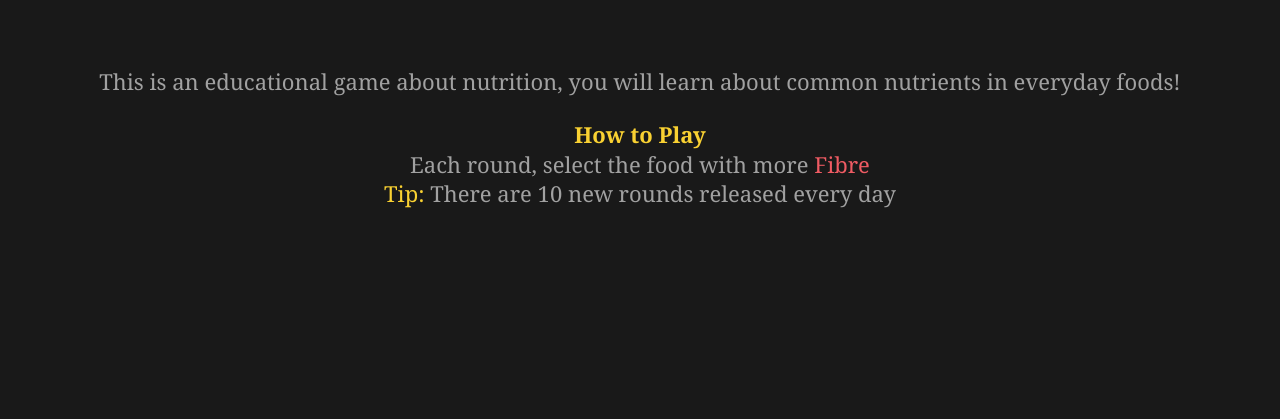
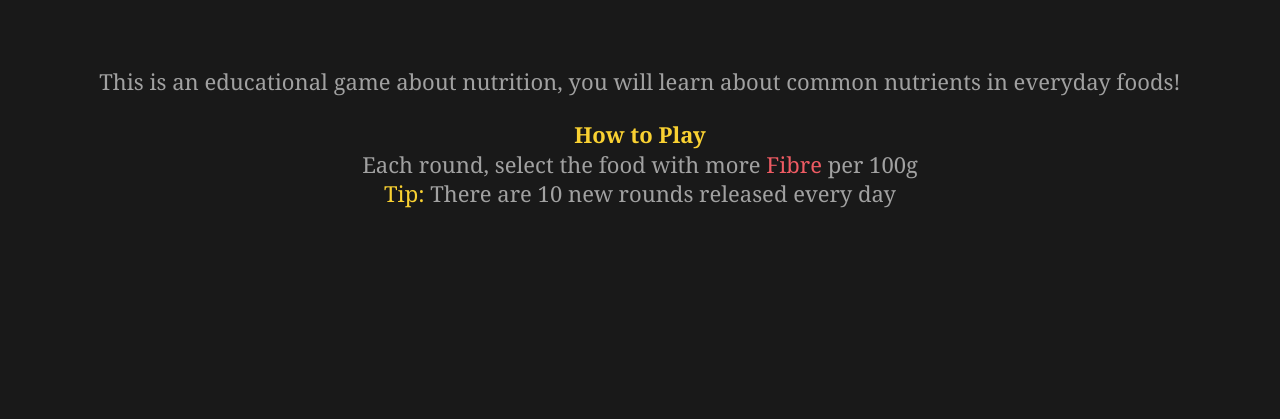
Before and after one commit to ChantelleKerr/cits3403-group-project, a Flask app: page / in a window 1280 px wide. Shown: the part 154-573 px from the top of the page. Run offline with Flask 2, Linux system fonts and the light colour scheme; some libraries are stand-ins or nearby versions.

Commit message:
Added per 100g to homepage

```diff
--- a/app/templates/home.html
+++ b/app/templates/home.html
@@ -13,7 +13,7 @@
     <span>This is an educational game about nutrition, you will learn about common nutrients in everyday foods!</span><br>
     <span><strong>How to Play</strong></span>
 
-    <span>Each round, select the food with more <span class="nutrient-name-text">Fat</span></span>
+    <span>Each round, select the food with more <span class="nutrient-name-text">Fat</span> per 100g</span>
     <span id="tip"></span>
   </div>
 
```
Also changed, not shown: README.md.
